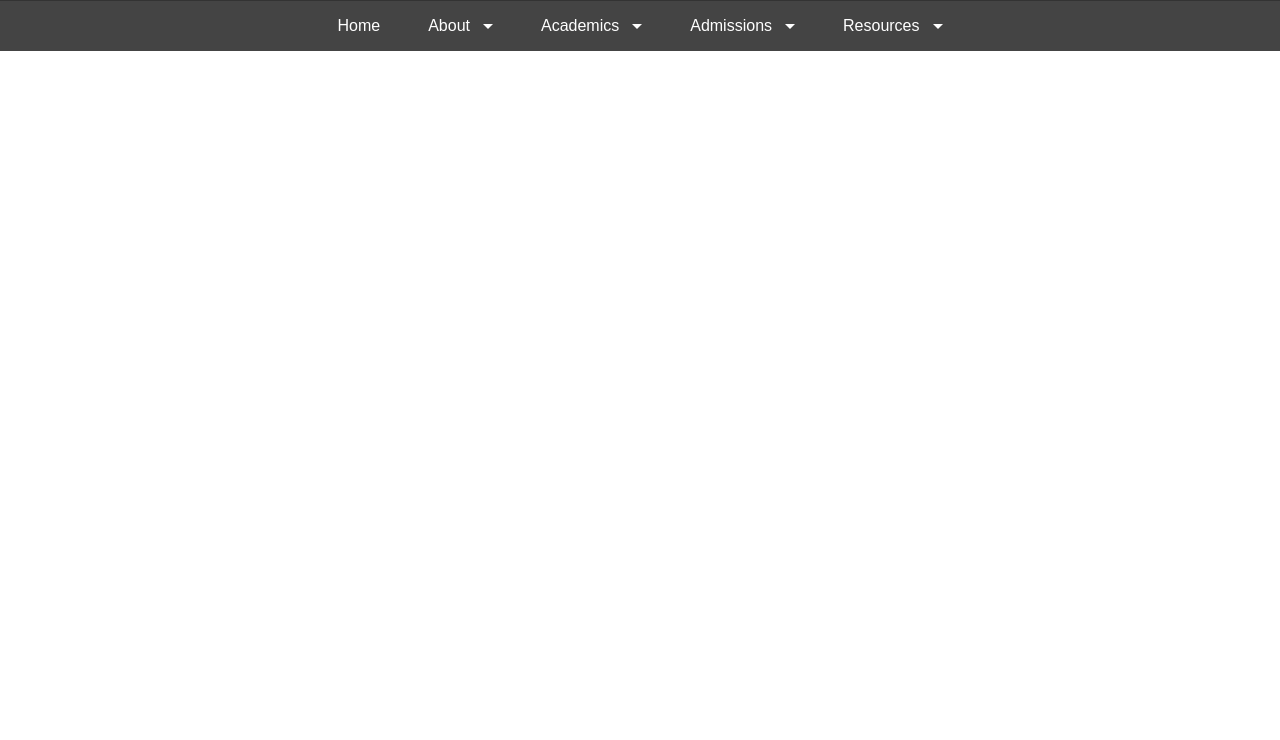
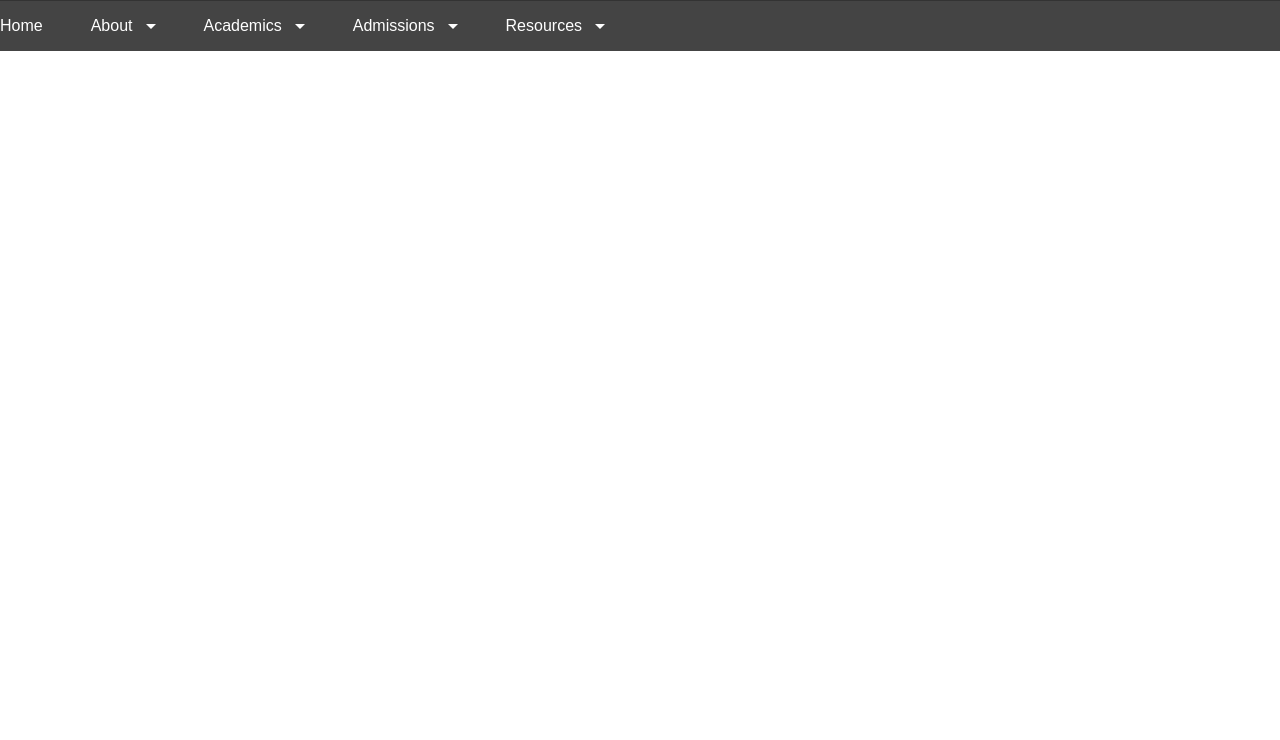
Before and after one commit to DsMeier-DesignAndFilmmaking/purdue-NavBar-Demo, a plain HTML site: page index.html in a window 1280 px wide. Shown: the part 60-800 px from the top of the page. Drawn offline with Linux system fonts and the light colour scheme.

Commit message:
Remove margins and paddings from secondary nav container for left alignment

```diff
--- a/styles.css
+++ b/styles.css
@@ -29,9 +29,7 @@ body {
 }
 
 .secondary-nav-container {
-    max-width: 1200px;
-    margin: 0 auto;
-    padding: 0;
+    width: 100%;
     position: relative;
 }
 
```
